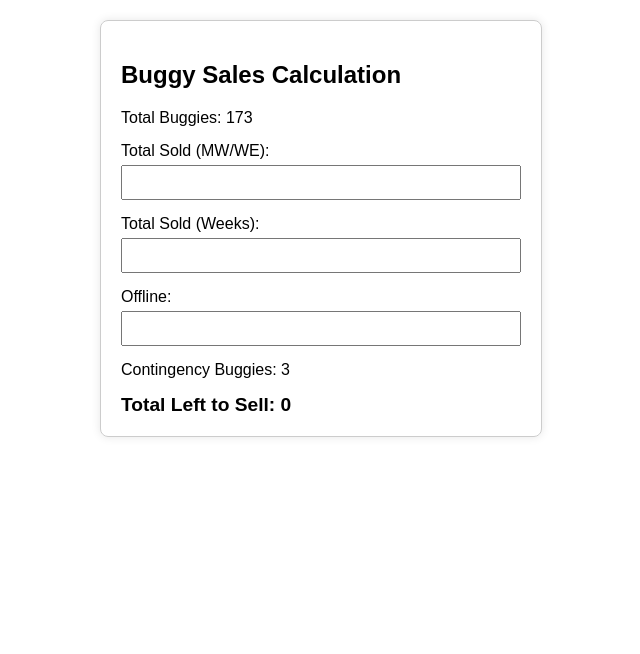
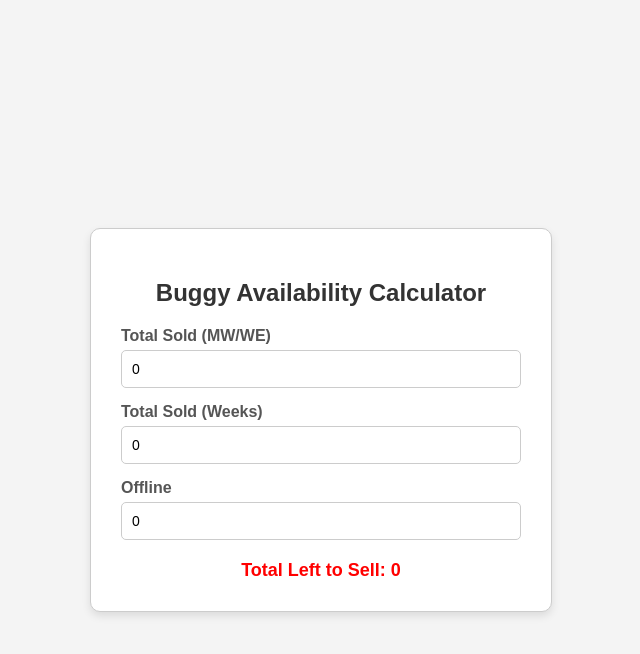
Before and after one commit to Mikeyh146-Work/Buggy-Calculation, a plain HTML site: page Index.html in a window 1280 px wide. Shown: the whole page, without its empty margins (319-959 px from the left). Drawn offline with Linux system fonts and the light colour scheme.

Commit message:
Update Index.html

```diff
--- a/Index.html
+++ b/Index.html
@@ -3,75 +3,94 @@
 <head>
     <meta charset="UTF-8">
     <meta name="viewport" content="width=device-width, initial-scale=1.0">
-    <title>Buggy Sales Calculation</title>
+    <title>Buggy Availability Calculator</title>
     <style>
         body {
             font-family: Arial, sans-serif;
             margin: 20px;
+            display: flex;
+            justify-content: center;
+            align-items: center;
+            height: 100vh;
+            background-color: #f4f4f4;
         }
-        .container {
-            max-width: 400px;
-            margin: auto;
-            padding: 20px;
+        .calculator {
             border: 1px solid #ccc;
-            border-radius: 8px;
-            box-shadow: 0 0 10px rgba(0, 0, 0, 0.1);
+            padding: 30px;
+            border-radius: 10px;
+            width: 400px;
+            background-color: #fff;
+            box-shadow: 0 4px 8px rgba(0, 0, 0, 0.1);
         }
-        .input-box {
+        .calculator h2 {
+            text-align: center;
+            margin-bottom: 20px;
+            color: #333;
+        }
+        .input-group {
             margin-bottom: 15px;
         }
-        .input-box label {
+        .input-group label {
             display: block;
             margin-bottom: 5px;
+            color: #555;
+            font-weight: bold;
         }
-        .input-box input {
+        .input-group input {
             width: 100%;
-            padding: 8px;
+            padding: 10px;
             box-sizing: border-box;
+            border: 1px solid #ccc;
+            border-radius: 5px;
+            font-size: 14px;
         }
         .result {
-            margin-top: 15px;
-            font-size: 1.2em;
+            margin-top: 20px;
             font-weight: bold;
+            text-align: center;
+            font-size: 18px;
+            color: red;
         }
     </style>
 </head>
 <body>
-    <div class="container">
-        <h2>Buggy Sales Calculation</h2>
-        <div class="input-box">
-            <label>Total Buggies: 173</label>
+
+    <div class="calculator">
+        <h2>Buggy Availability Calculator</h2>
+        <div class="input-group">
+            <label>Total Sold (MW/WE)</label>
+            <input type="number" id="mwweSold" value="0" placeholder="Enter MW/WE Sold">
         </div>
-        <div class="input-box">
-            <label for="soldMWWE">Total Sold (MW/WE):</label>
-            <input type="number" id="soldMWWE" oninput="calculate()">
+        <div class="input-group">
+            <label>Total Sold (Weeks)</label>
+            <input type="number" id="weeksSold" value="0" placeholder="Enter Weeks Sold">
         </div>
-        <div class="input-box">
-            <label for="soldWeeks">Total Sold (Weeks):</label>
-            <input type="number" id="soldWeeks" oninput="calculate()">
+        <div class="input-group">
+            <label>Offline</label>
+            <input type="number" id="offline" value="0" placeholder="Enter Offline Buggies">
         </div>
-        <div class="input-box">
-            <label for="offline">Offline:</label>
-            <input type="number" id="offline" oninput="calculate()">
+        <div class="result">
+            Total Left to Sell: <span id="leftToSell">0</span>
         </div>
-        <div class="input-box">
-            <label>Contingency Buggies: 3</label>
-        </div>
-        <div class="result" id="result">Total Left to Sell: 0</div>
     </div>
 
     <script>
-        function calculate() {
+        function updateCalculator() {
             const totalBuggies = 173;
-            const contingencyBuggies = 3;
+            const contingency = 3;
 
-            const soldMWWE = parseFloat(document.getElementById('soldMWWE').value) || 0;
-            const soldWeeks = parseFloat(document.getElementById('soldWeeks').value) || 0;
-            const offline = parseFloat(document.getElementById('offline').value) || 0;
+            const mwweSold = parseInt(document.getElementById('mwweSold').value) || 0;
+            const weeksSold = parseInt(document.getElementById('weeksSold').value) || 0;
+            const offline = parseInt(document.getElementById('offline').value) || 0;
 
-            const totalLeftToSell = totalBuggies - (soldMWWE + soldWeeks + offline + contingencyBuggies);
-            document.getElementById('result').textContent = `Total Left to Sell: ${totalLeftToSell}`;
+            const leftToSell = totalBuggies - (mwweSold + weeksSold + offline + contingency);
+            document.getElementById('leftToSell').textContent = leftToSell;
         }
+
+        document.getElementById('mwweSold').addEventListener('input', updateCalculator);
+        document.getElementById('weeksSold').addEventListener('input', updateCalculator);
+        document.getElementById('offline').addEventListener('input', updateCalculator);
     </script>
+
 </body>
 </html>
```
